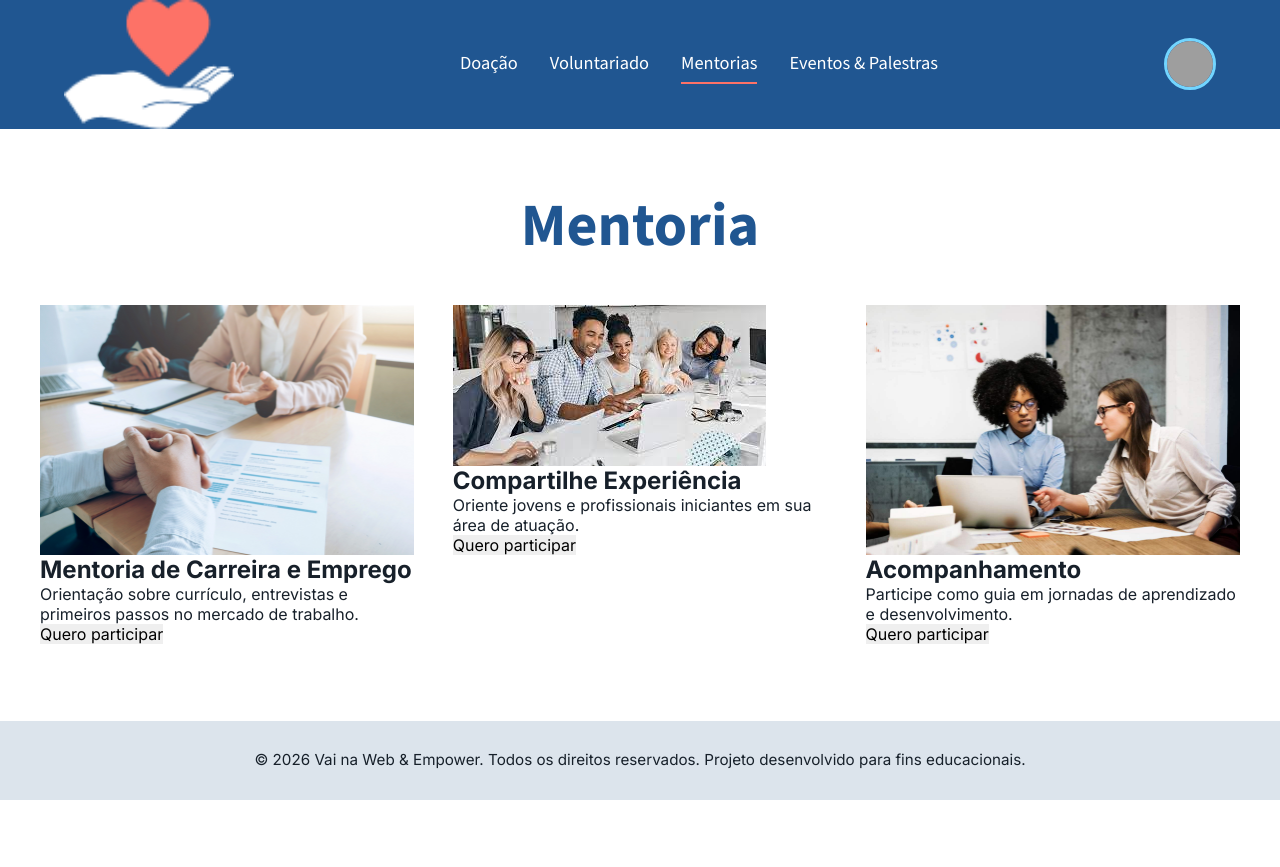
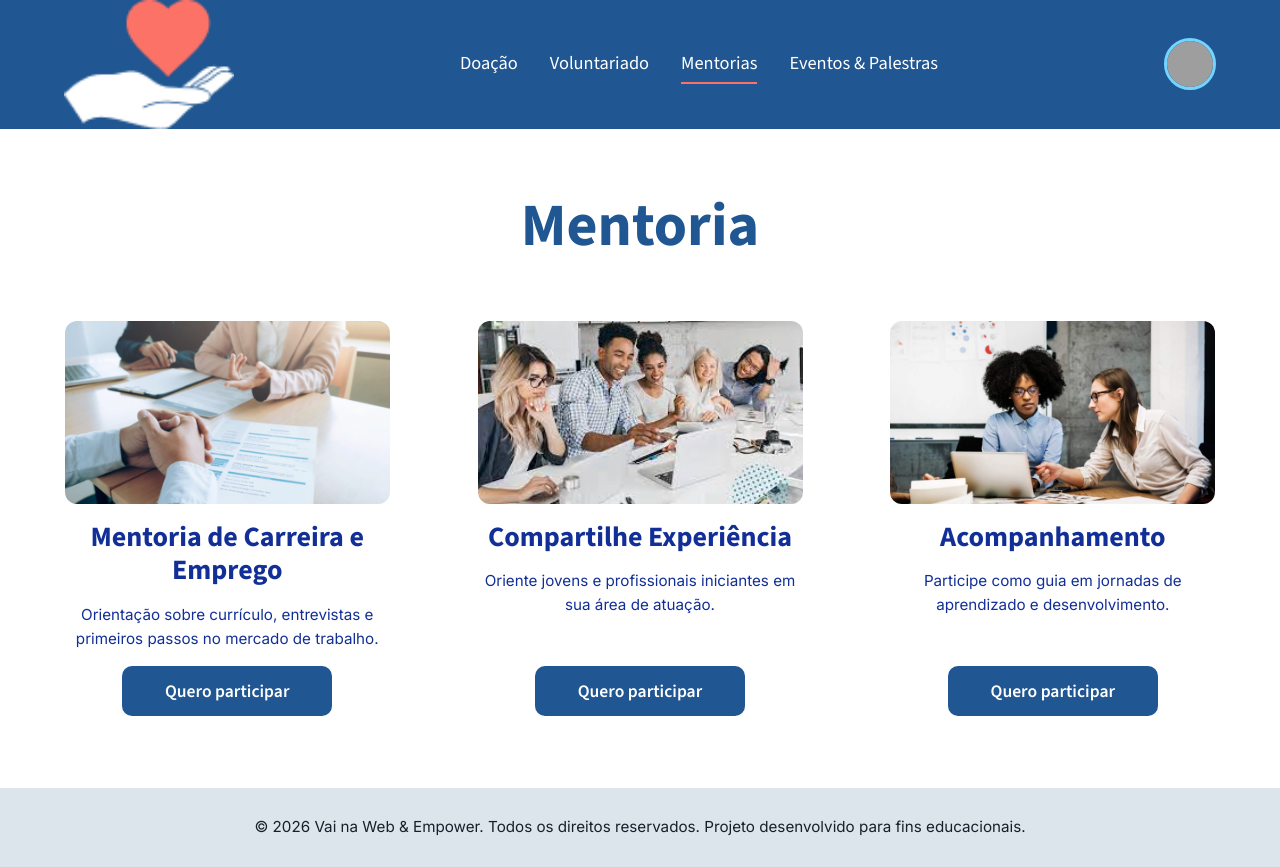
Before and after one commit to jessicatrindadeads/projeto-social-conectar, a React (Vite) app: page /mentoria in a window 1280 px wide. Before the commit the page ends 800 px from the top, so only its background shows below. Built offline with nearby package versions, Linux system fonts and the light colour scheme; grey boxes are pictures that could not be loaded.

Commit message:
refactor: melhore estrutura do card informativo

```diff
--- a/src/components/infoCard/infoCard.jsx
+++ b/src/components/infoCard/infoCard.jsx
@@ -1,12 +1,18 @@
-import S from './infoCard.module.scss';
+import S from "./infoCard.module.scss";
 
-export default function InfoCard(props) {
-    return (
-        <article className={S.article}>
-            <img src={props.img} alt={props.alt} />
-            <h2>{props.subtitulo}</h2>
-            <p>{props.paragrafo}</p>
-            <button>{props.textBotao}</button>
-        </article>
-    )
+export default function InfoCard({
+  img,
+  alt,
+  subtitulo,
+  paragrafo,
+  textBotao,
+}) {
+  return (
+    <div className={S.card}>
+      <img src={img} alt={alt} loading="lazy" />
+      <h2>{subtitulo}</h2>
+      <p>{paragrafo}</p>
+      <button type="button">{textBotao}</button>
+    </div>
+  );
 }
```
